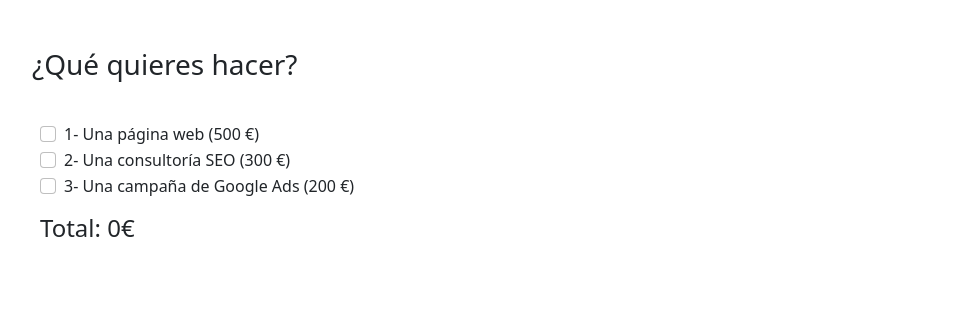
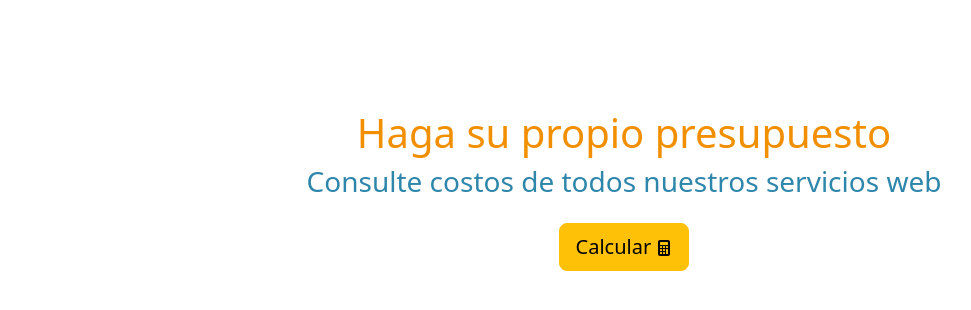
Before and after one commit to rociomarchetti/budget-calculator, an Angular app: page / in a window 1280 px wide. Shown: the top 310 px of the page, without its empty margins (28-999 px from the left). Built offline with nearby package versions, Linux system fonts and the light colour scheme.

Commit message:
Ejercicio 4

```diff
--- a/src/app/app-routing.module.ts
+++ b/src/app/app-routing.module.ts
@@ -1,7 +1,19 @@
+import { HomeComponent } from './budget/home/home.component';
+import { WelcomePageComponent } from './budget/welcome-page/welcome-page.component';
 import { NgModule } from '@angular/core';
 import { RouterModule, Routes } from '@angular/router';
 
-const routes: Routes = [];
+const routes: Routes = [
+  {
+    path: '',
+    component: WelcomePageComponent,
+    pathMatch: 'full'
+  },
+  {
+    path: 'home',
+    component: HomeComponent,
+  }
+];
 
 @NgModule({
   imports: [RouterModule.forRoot(routes)],
--- a/src/app/app.component.html
+++ b/src/app/app.component.html
@@ -1 +1,7 @@
-<app-home></app-home>
+<!-- <app-home></app-home> -->
+
+<div class="row container">
+    <div class="col">
+        <router-outlet></router-outlet>
+    </div>
+</div>
--- a/src/app/app.module.ts
+++ b/src/app/app.module.ts
@@ -1,3 +1,4 @@
+
 import { FormsModule, ReactiveFormsModule } from '@angular/forms';
 import { NgModule } from '@angular/core';
 import { BrowserModule } from '@angular/platform-browser';
@@ -7,9 +8,10 @@ import { AppRoutingModule } from './app-routing.module';
 import { AppComponent } from './app.component';
 import { BudgetService } from './services/budget.service';
 import { PanelComponent } from './budget/panel/panel.component';
+import { WelcomePageComponent } from './budget/welcome-page/welcome-page.component';
 
 @NgModule({
-  declarations: [AppComponent, HomeComponent, PanelComponent],
+  declarations: [AppComponent, HomeComponent, PanelComponent, WelcomePageComponent],
   imports: [BrowserModule, AppRoutingModule, FormsModule, ReactiveFormsModule],
   providers: [BudgetService],
   bootstrap: [AppComponent],
--- a/src/app/budget/home/home.component.html
+++ b/src/app/budget/home/home.component.html
@@ -1,7 +1,20 @@
 
 <div class="row m-5">
     <div class="col">
+        <button type="button" class="btn btn-light mb-3">
+            <svg xmlns="http://www.w3.org/2000/svg" width="16" height="16"
+                fill="currentColor" class="bi bi-arrow-left-square me-2" viewBox="0 0
+                16 16">
+                <path fill-rule="evenodd" d="M15 2a1 1 0 0 0-1-1H2a1 1 0 0 0-1
+                    1v12a1 1 0 0 0 1 1h12a1 1 0 0 0 1-1V2zM0 2a2 2 0 0 1
+                    2-2h12a2 2 0 0 1 2 2v12a2 2 0 0 1-2 2H2a2 2 0 0
+                    1-2-2V2zm11.5 5.5a.5.5 0 0 1 0 1H5.707l2.147 2.146a.5.5 0 0
+                    1-.708.708l-3-3a.5.5 0 0 1 0-.708l3-3a.5.5 0 1 1
+                    .708.708L5.707 7.5H11.5z"/>
+                </svg>
+                Volver a Inicio</button>
         <h3>¿Qué quieres hacer?</h3><br>
+
             <form class="m-2" [formGroup]="formPresupuesto">
                 <div class="form-check">
                     <input type="checkbox" class="form-check-input"
@@ -11,13 +24,15 @@
                     <label class="form-check-lavel">1- Una página web (500 €)</label><br>
                 </div>
                 <ng-template [ngIf]="webOption">
-                <app-panel *ngIf="webOption" (mostrarTotal)="actualizarTotal()"></app-panel>
+                    <app-panel *ngIf="webOption"
+                        (mostrarTotal)="actualizarTotal()"></app-panel>
                 </ng-template>
                 <div class="form-check">
                     <input type="checkbox" class="form-check-input"
                         (click)="check($event)"
                         value="seo">
-                <label class="form-check-lavel">2- Una consultoría SEO (300 €)</label><br>
+                    <label class="form-check-lavel">2- Una consultoría SEO (300
+                        €)</label><br>
                 </div>
                 <div class="form-check">
                     <input type="checkbox" class="form-check-input"
--- /dev/null
+++ b/src/app/budget/welcome-page/welcome-page.component.css
@@ -0,0 +1,15 @@
+.welcomePage {
+    width: 100vw;
+    margin: 0%;
+    padding: 0%;
+    margin-top: 10%;
+    text-align: center;
+}
+
+h1 {
+    color: #F18F01;
+}
+
+h3 {
+    color: #2E86AB;
+}
--- /dev/null
+++ b/src/app/budget/welcome-page/welcome-page.component.html
@@ -0,0 +1,22 @@
+<div class="welcomePage">
+    <h1>Haga su propio presupuesto</h1>
+    <h3>Consulte costos de todos nuestros servicios web</h3>
+    <button routerLink="home" type="button" class="btn btn-warning btn-lg mt-3">Calcular
+        <svg xmlns="http://www.w3.org/2000/svg" width="16" height="16"
+        fill="currentColor" class="bi bi-calculator-fill" viewBox="0 0 16 16">
+        <path d="M2 2a2 2 0 0 1 2-2h8a2 2 0 0 1 2 2v12a2 2 0 0 1-2 2H4a2 2 0 0
+            1-2-2V2zm2 .5v2a.5.5 0 0 0 .5.5h7a.5.5 0 0 0 .5-.5v-2a.5.5 0 0
+            0-.5-.5h-7a.5.5 0 0 0-.5.5zm0 4v1a.5.5 0 0 0 .5.5h1a.5.5 0 0 0
+            .5-.5v-1a.5.5 0 0 0-.5-.5h-1a.5.5 0 0 0-.5.5zM4.5 9a.5.5 0 0
+            0-.5.5v1a.5.5 0 0 0 .5.5h1a.5.5 0 0 0 .5-.5v-1a.5.5 0 0
+            0-.5-.5h-1zM4 12.5v1a.5.5 0 0 0 .5.5h1a.5.5 0 0 0 .5-.5v-1a.5.5 0 0
+            0-.5-.5h-1a.5.5 0 0 0-.5.5zM7.5 6a.5.5 0 0 0-.5.5v1a.5.5 0 0 0
+            .5.5h1a.5.5 0 0 0 .5-.5v-1a.5.5 0 0 0-.5-.5h-1zM7 9.5v1a.5.5 0 0 0
+            .5.5h1a.5.5 0 0 0 .5-.5v-1a.5.5 0 0 0-.5-.5h-1a.5.5 0 0 0-.5.5zm.5
+            2.5a.5.5 0 0 0-.5.5v1a.5.5 0 0 0 .5.5h1a.5.5 0 0 0 .5-.5v-1a.5.5 0 0
+            0-.5-.5h-1zM10 6.5v1a.5.5 0 0 0 .5.5h1a.5.5 0 0 0 .5-.5v-1a.5.5 0 0
+            0-.5-.5h-1a.5.5 0 0 0-.5.5zm.5 2.5a.5.5 0 0 0-.5.5v4a.5.5 0 0 0
+            .5.5h1a.5.5 0 0 0 .5-.5v-4a.5.5 0 0 0-.5-.5h-1z"/>
+    </svg>
+    </button>
+</div>
--- /dev/null
+++ b/src/app/budget/welcome-page/welcome-page.component.ts
@@ -0,0 +1,15 @@
+import { Component, OnInit } from '@angular/core';
+
+@Component({
+  selector: 'app-welcome-page-component',
+  templateUrl: './welcome-page.component.html',
+  styleUrls: ['./welcome-page.component.css']
+})
+export class WelcomePageComponent implements OnInit {
+
+  constructor() { }
+
+  ngOnInit(): void {
+  }
+
+}
```
Lines whose indentation alone changed are shown as unchanged.
